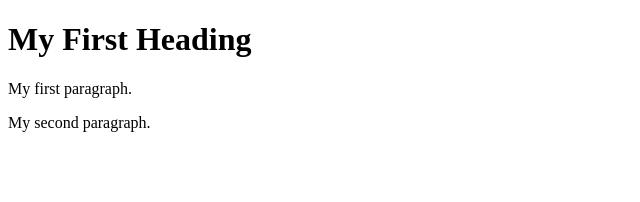
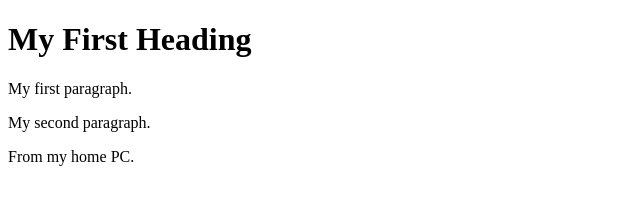
Before and after one commit to SergioBest/first_project, a plain HTML site: page index.html in a window 1280 px wide. Shown: the whole page, without its empty margins (0-640 px from the left). Drawn offline with Linux system fonts and the light colour scheme.

Commit message:
modified index.html

```diff
--- a/index.html
+++ b/index.html
@@ -5,5 +5,7 @@
 	<h1>My First Heading</h1>
 	<p>My first paragraph.</p>
 	<p>My second paragraph.</p>
+	<p>From my home PC.</p>
+
 </body>
 </html>
```
